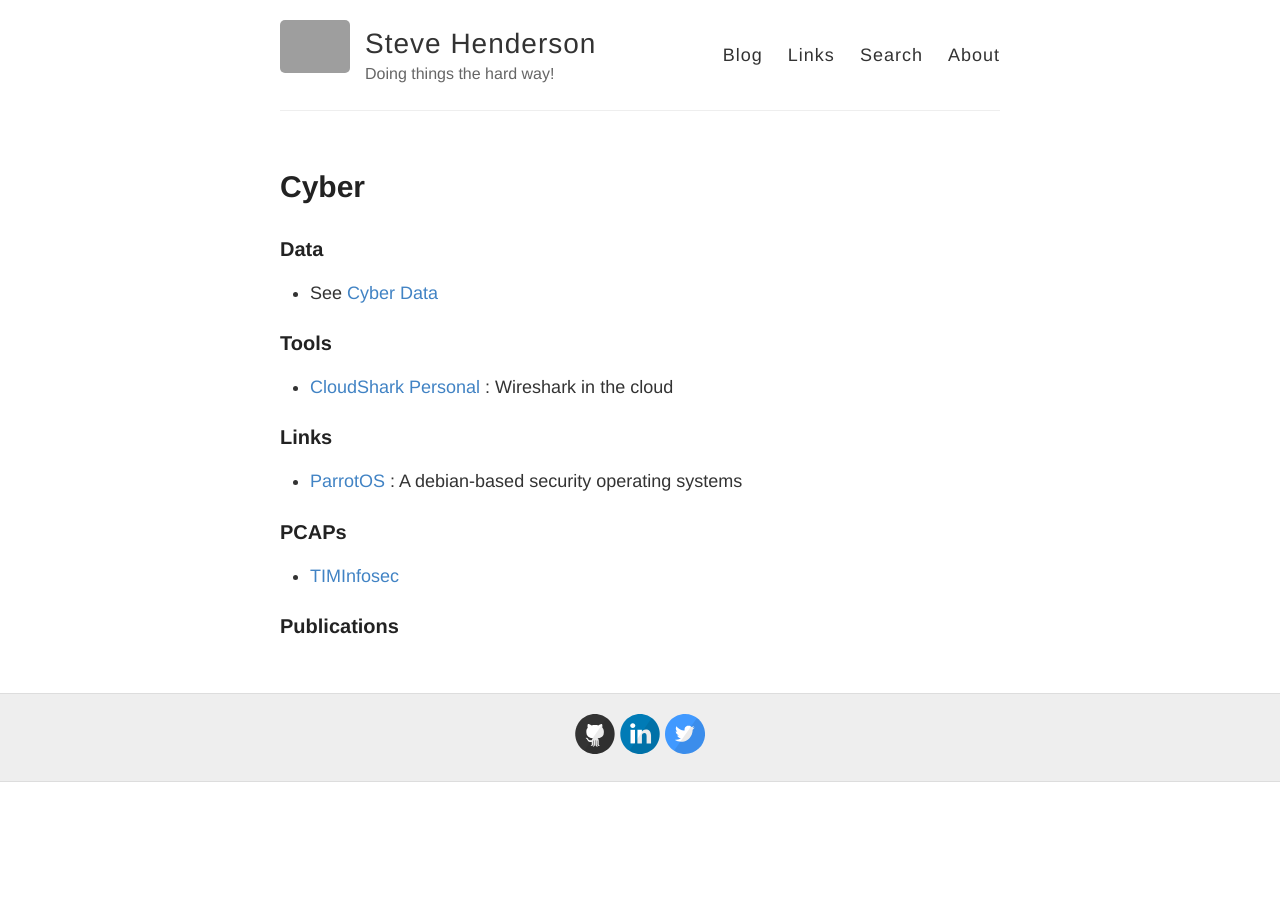
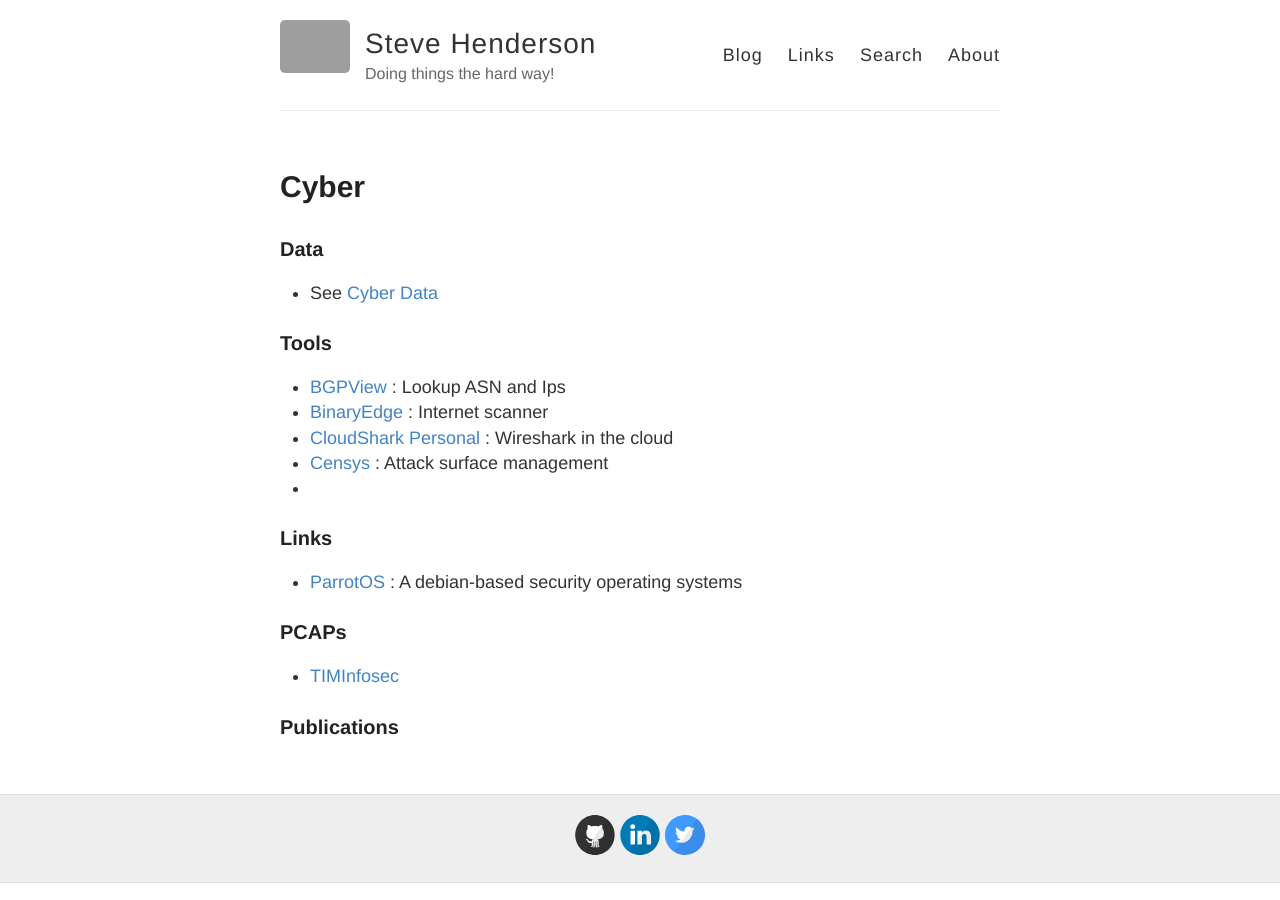
Before and after one commit to stevehenderson/stevehenderson.github.io, a Jekyll site: the page built from cyber.md, in a window 1280 px wide. Built offline with Jekyll 4.4.1, drawn with Linux system fonts in a browser that asks for light colours; grey boxes are pictures that could not be loaded.

Commit message:
Update cyber.md

```diff
--- a/cyber.md
+++ b/cyber.md
@@ -10,7 +10,11 @@
 
 ### Tools
 
+  * [BGPView](https://bgpview.io/) : Lookup ASN and Ips
+  * [BinaryEdge](https://www.binaryedge.io/) : Internet scanner
   * [CloudShark Personal](https://www.cloudshark.org/login) : Wireshark in the cloud
+  * [Censys](https://censys.io/) : Attack surface management
+  *
 
 
 ### Links
```
